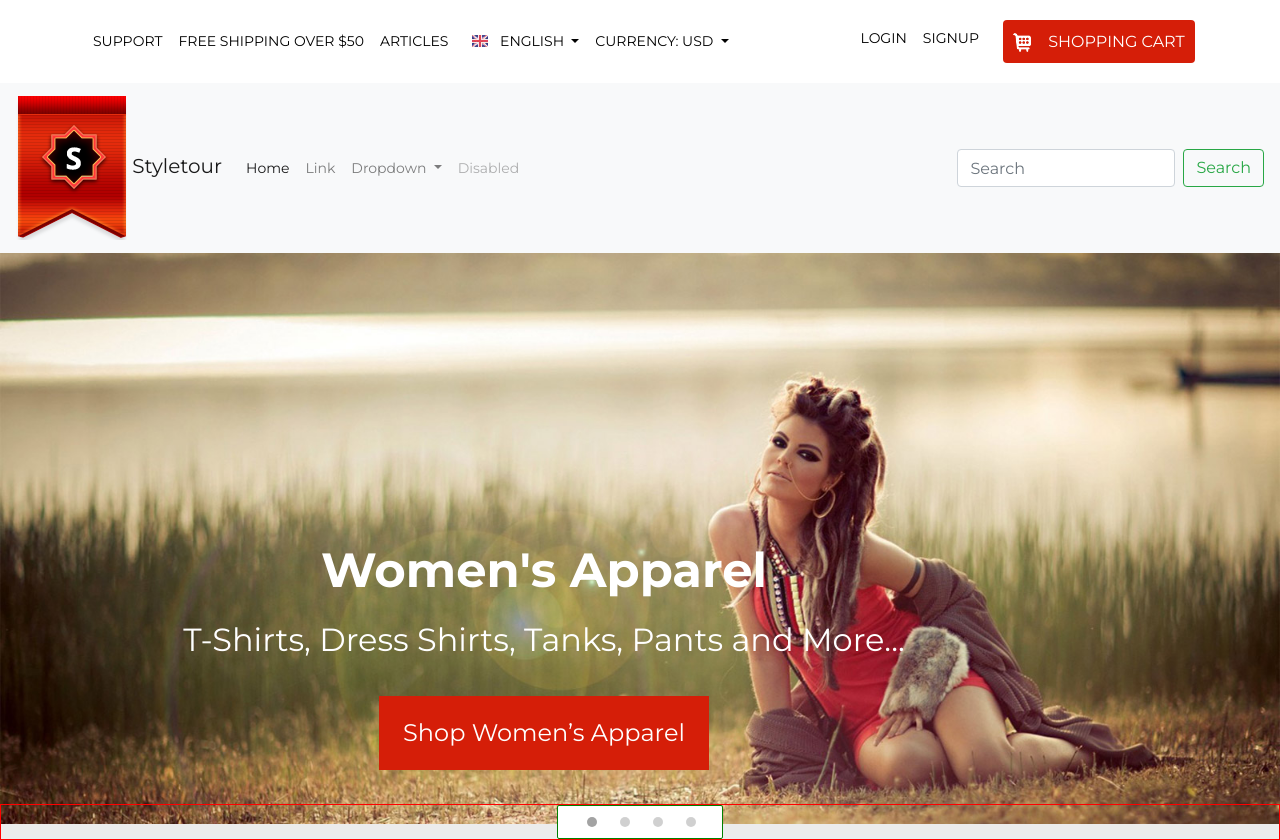
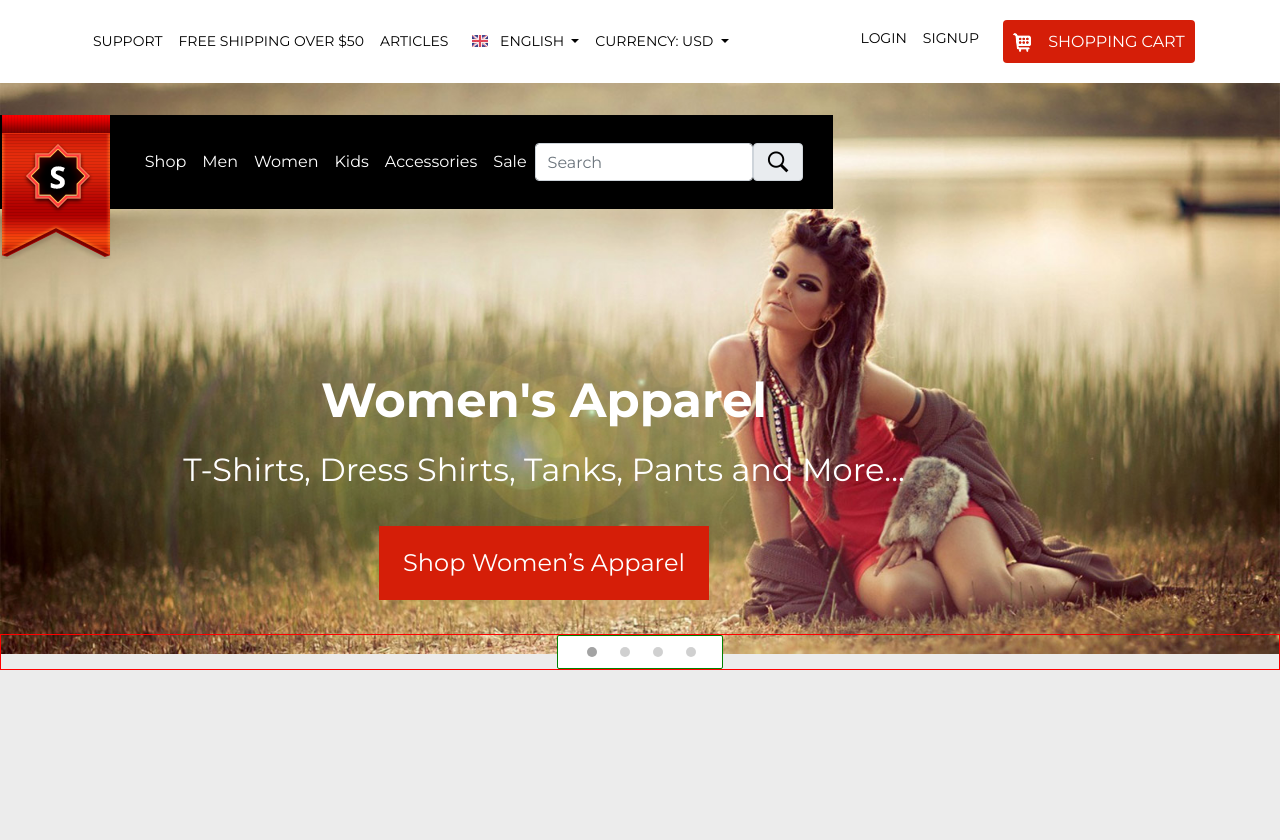
Before and after one commit to insignity/styletour, a plain HTML site: page index.html in a window 1280 px wide. After the commit the page ends 800 px from the top, so only its background shows below. Drawn offline with nearby package versions, Linux system fonts and the light colour scheme.

Commit message:
small changes

```diff
--- a/css/style.css
+++ b/css/style.css
@@ -143,6 +143,30 @@ header .carousel-indicators li:last-of-type {
   margin-right: 0;
 }
 
+header .header-bottom nav {
+  position: absolute;
+  z-index: 2;
+  top: 32px;
+  justify-self: center;
+  padding: 27px 31px;
+}
+
+header .header-bottom .bg-light {
+  background-color: black !important;
+}
+
+header .header-bottom .nav-logo {
+  position: absolute;
+  top: 0;
+  left: 0;
+}
+
+header .header-bottom .navbar-light .navbar-nav .nav-link {
+  color: white;
+  font-size: 16px ;
+}
+
+
 
 
 
--- a/index.html
+++ b/index.html
@@ -107,7 +107,7 @@
 
               <nav class="navbar navbar-expand-lg navbar-light bg-light">
                 <a class="navbar-brand" href="#">
-                  <img src="./img/logo.png" alt="logo">
+                  <img class="nav-logo" src="./img/logo.png" alt="logo">
                   <span>Styletour</span>
                 </a>
                 <button class="navbar-toggler" type="button" data-toggle="collapse" data-target="#bottomNav"
@@ -118,30 +118,34 @@
                 <div class="collapse navbar-collapse" id="bottomNav">
                   <ul class="navbar-nav mr-auto">
                     <li class="nav-item active">
-                      <a class="nav-link" href="#">Home <span class="sr-only">(current)</span></a>
+                      <a class="nav-link" href="#">Shop<span class="sr-only">(current)</span></a>
                     </li>
                     <li class="nav-item">
-                      <a class="nav-link" href="#">Link</a>
-                    </li>
-                    <li class="nav-item dropdown">
-                      <a class="nav-link dropdown-toggle" href="#" role="button" data-toggle="dropdown"
-                        aria-expanded="false">
-                        Dropdown
-                      </a>
-                      <div class="dropdown-menu">
-                        <a class="dropdown-item" href="#">Action</a>
-                        <a class="dropdown-item" href="#">Another action</a>
-                        <div class="dropdown-divider"></div>
-                        <a class="dropdown-item" href="#">Something else here</a>
-                      </div>
+                      <a class="nav-link" href="#">Men</a>
                     </li>
                     <li class="nav-item">
-                      <a class="nav-link disabled">Disabled</a>
+                      <a class="nav-link" href="#">Women</a>
                     </li>
+                    <li class="nav-item">
+                      <a class="nav-link" href="#">Kids</a>
+                    </li>
+                    <li class="nav-item">
+                      <a class="nav-link" href="#">Accessories</a>
+                    </li>
+                    <li class="nav-item">
+                      <a class="nav-link" href="#">Sale</a>
+                    </li>
+
+
                   </ul>
                   <form class="form-inline my-2 my-lg-0">
-                    <input class="form-control mr-sm-2" type="search" placeholder="Search" aria-label="Search">
-                    <button class="btn btn-outline-success my-2 my-sm-0" type="submit">Search</button>
+                    <input type="text" class="form-control" id="inlineFormInputGroupUsername2" placeholder="Search">
+
+                    <div class="input-group-prepend">
+                      <div class="input-group-text">
+                        <img src="./img/search.png" alt="search">
+                      </div>
+                    </div>
                   </form>
                 </div>
               </nav>
```
Also changed, not shown: img/search.png (added).
